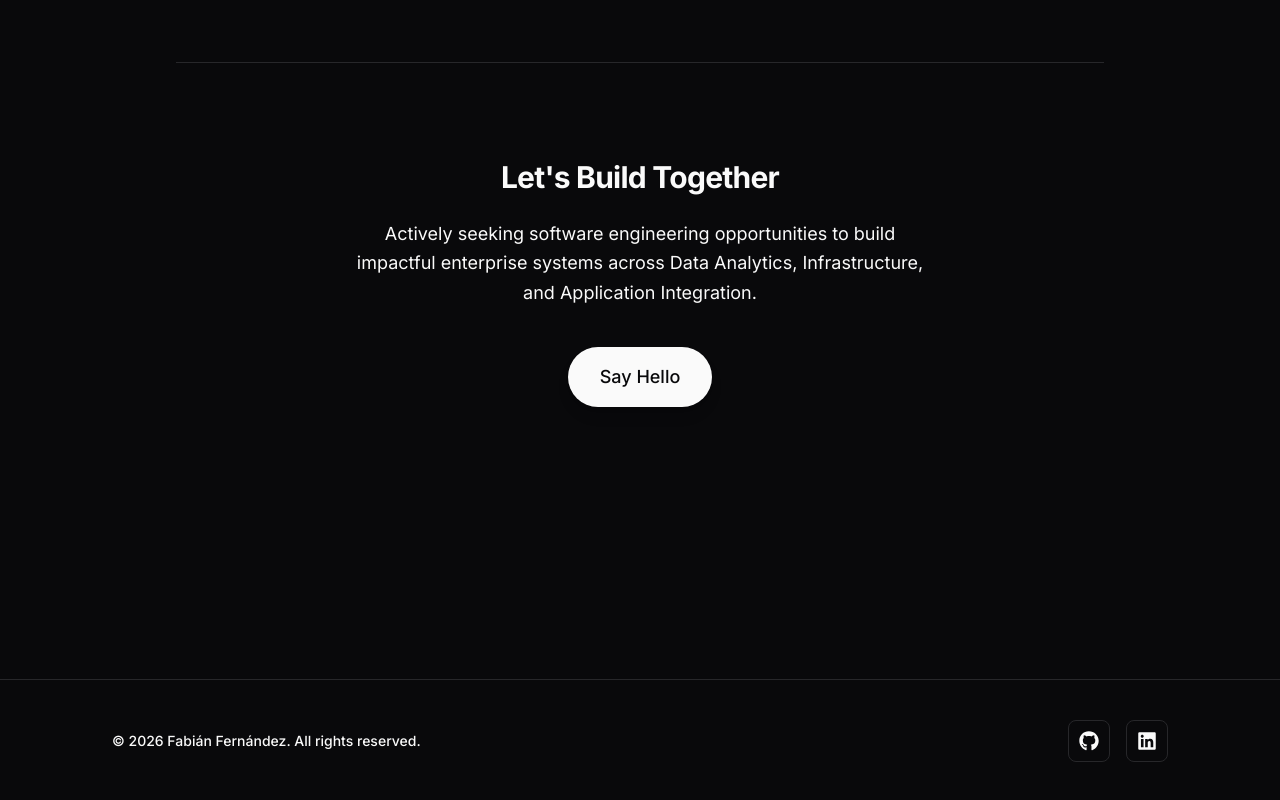
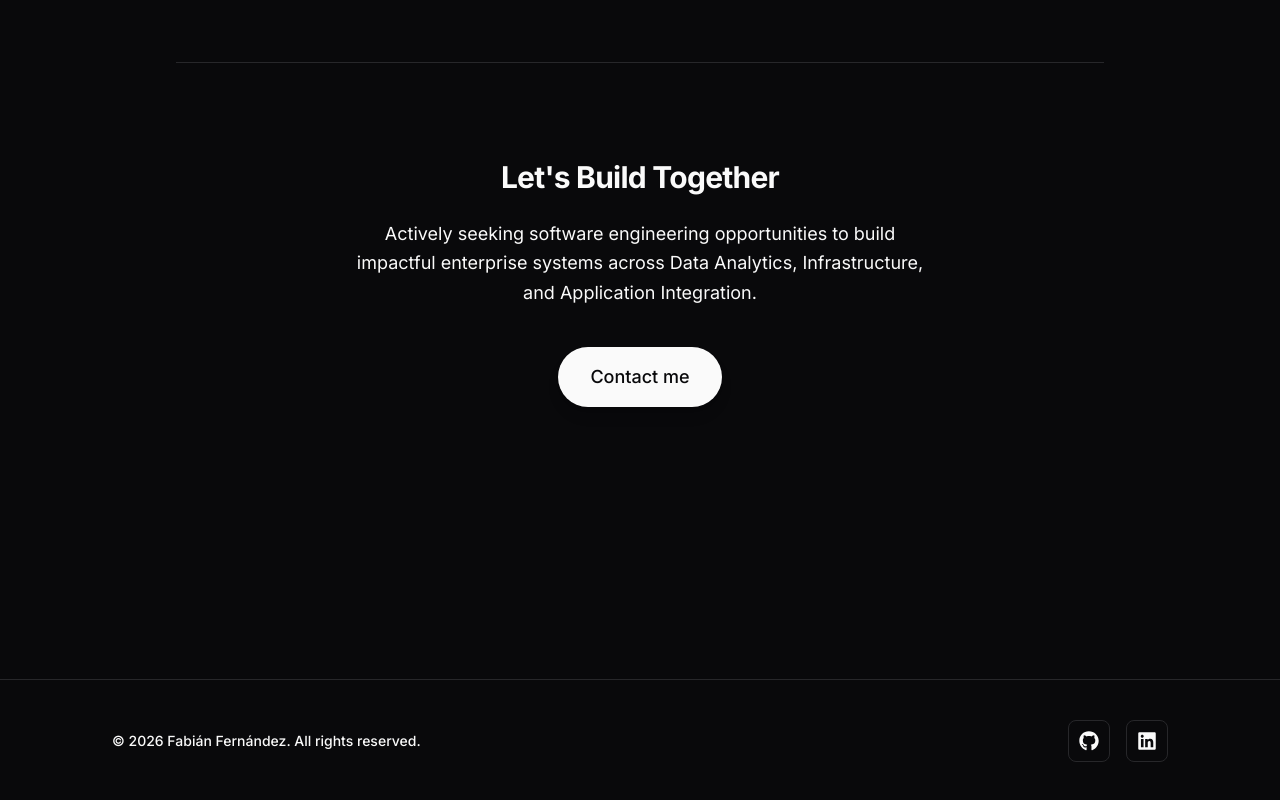
Before and after one commit to FabsCR/dev-portfolio-fabs, a Next.js app: page / in a window 1280 px wide. Shown: the part 7914-8714 px from the top of the page. Built offline with nearby package versions, Linux system fonts and the light colour scheme.

Commit message:
style: better text

```diff
--- a/src/components/sections/Contact.tsx
+++ b/src/components/sections/Contact.tsx
@@ -22,7 +22,7 @@ export default function Contact() {
         whileHover={{ scale: 1.05 }}
         whileTap={{ scale: 0.95 }}
       >
-        Say Hello
+        Contact me
       </motion.a>
     </motion.section>
   );
```
